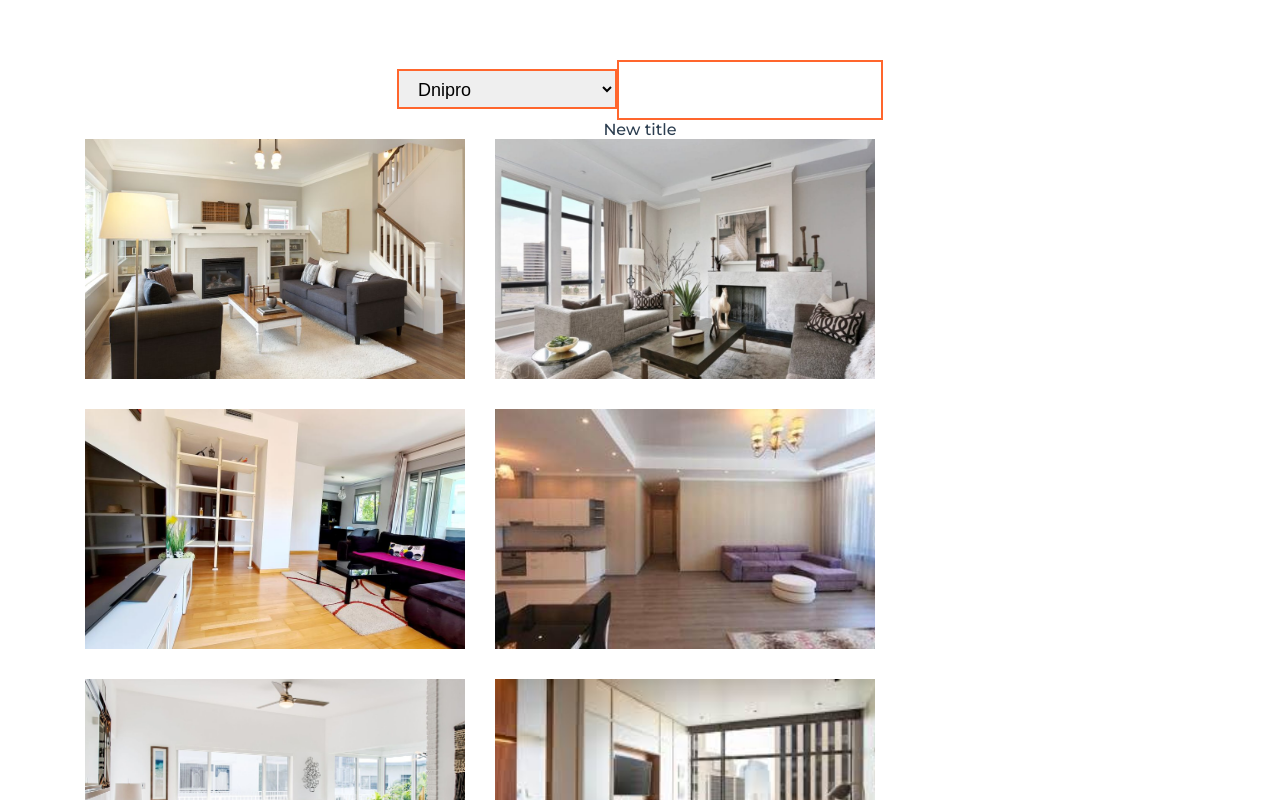
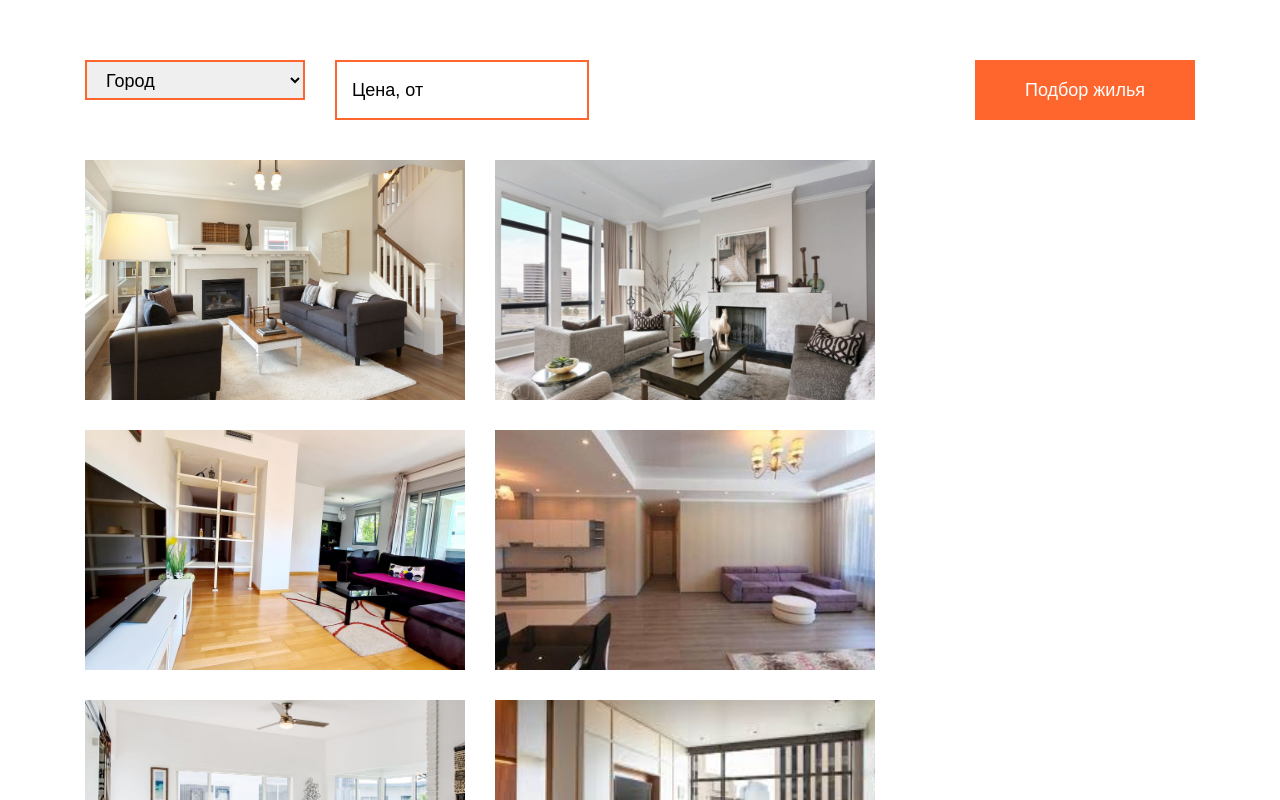
Before and after one commit to Kateryna286/vue-first-app, a Vue app: page / in a window 1280 px wide. Shown: the top 800 px of the page. Built offline with nearby package versions, Linux system fonts and the light colour scheme; the HTML template or start-up script is replaced by a standard one.

Commit message:
Created ApartmentFilterForm

```diff
--- a/src/App.vue
+++ b/src/App.vue
@@ -1,10 +1,12 @@
 <template>
   <div :id="$style.app">
     <h1>{{ text }}</h1>
-    <CustomSelect :items="['Dnipro', 'Odesa', 'Lviv']"/>
-    <CustomInput v-model="text"/>
+    <Container>
+      <ApartmentFilterForm class="apartments-filter" @submit="logger"/>
+    </Container>
+
     <ApartmentsList :items="apartments">
-      <template v-slot:title>New title</template>
+      <!-- <template v-slot:title>New title</template> -->
       <template v-slot:apartment="{ apartment }">
         <ApartmentsItem
           :key="apartment.id"
@@ -22,16 +24,16 @@
 import ApartmentsList from "./components/apartment/ApartmentsList.vue";
 import ApartmentsItem from "./components/apartment/ApartmentsItem.vue";
 import apartments from "./components/apartment/apartments";
-import CustomInput from './components/shared/CustomInput.vue'
-import CustomSelect from './components/shared/CustomSelect.vue'
+import ApartmentFilterForm from "./components/apartment/ApartmentFilterForm.vue";
+import Container from "./components/shared/Container.vue";
 
 export default {
   name: "App",
   components: {
     ApartmentsList,
     ApartmentsItem,
-    CustomInput,
-    CustomSelect
+    ApartmentFilterForm,
+    Container,
   },
   data() {
     return {
@@ -40,7 +42,11 @@ export default {
     };
   },
   computed: {},
-  methods: {},
+  methods: {
+    logger(value) {
+      console.log(value)
+    }
+  },
 };
 </script>
 
@@ -53,4 +59,5 @@ export default {
   color: #2c3e50;
   margin-top: 60px;
 }
+
 </style>
--- /dev/null
+++ b/src/components/apartment/ApartmentFilterForm.vue
@@ -0,0 +1,62 @@
+<template>
+  <form class="form" @submit.prevent="handleSubmit">
+    <CustomSelect :items="cities" v-model="city" class="form__select" />
+    <CustomInput v-model="price" placeholder="Цена, от" />
+    <SubmitButton type="submit" class="form__submit">Подбор жилья</SubmitButton>
+  </form>
+</template>
+
+<script>
+import CustomSelect from "../shared/CustomSelect.vue";
+import CustomInput from "../shared/CustomInput.vue";
+import SubmitButton from "../shared/Button.vue";
+
+export default {
+  name: "ApartmentFilterForm",
+  components: {
+    CustomSelect,
+    CustomInput,
+    SubmitButton,
+  },
+  data() {
+    return {
+      price: "",
+      city: "",
+    };
+  },
+  computed: {
+    cities() {
+      return [
+        { value: "", label: "Город", selected: true },
+        "Kyiv",
+        "Odesa",
+        "Poltava",
+        "Kharkiv",
+        "Dnipro",
+        "Lviv",
+        "Kherson",
+        "Zhovti Vody",
+      ];
+    },
+  },
+  methods: {
+    handleSubmit() {
+      this.$emit("submit", { city: this.city, price: this.price });
+    },
+  },
+};
+</script>
+
+<style lang="scss" scoped>
+.form {
+  display: flex;
+  margin-bottom: 40px;
+
+  &__select {
+    margin-right: 30px;
+  }
+  &__submit {
+    margin-left: auto;
+  }
+}
+</style>
--- a/src/components/shared/CustomInput.vue
+++ b/src/components/shared/CustomInput.vue
@@ -25,7 +25,8 @@ export default {
 }
 .custom-input {
   height: 40px;
-  //   width: 100%;
+  max-width: 220px;
+  width: 100%;
   border: 2px solid $main-color;
   font-size: 18px;
   outline: none;
--- a/src/components/shared/CustomSelect.vue
+++ b/src/components/shared/CustomSelect.vue
@@ -4,6 +4,7 @@
       v-for="item in formattedItems"
       :value="item.value"
       :key="item.value"
+      :selected="item.selected"
     >
       {{ item.label }}
     </option>
```
Also changed, not shown: src/components/shared/Button.vue (renamed from src/components/tests/Button.vue).
